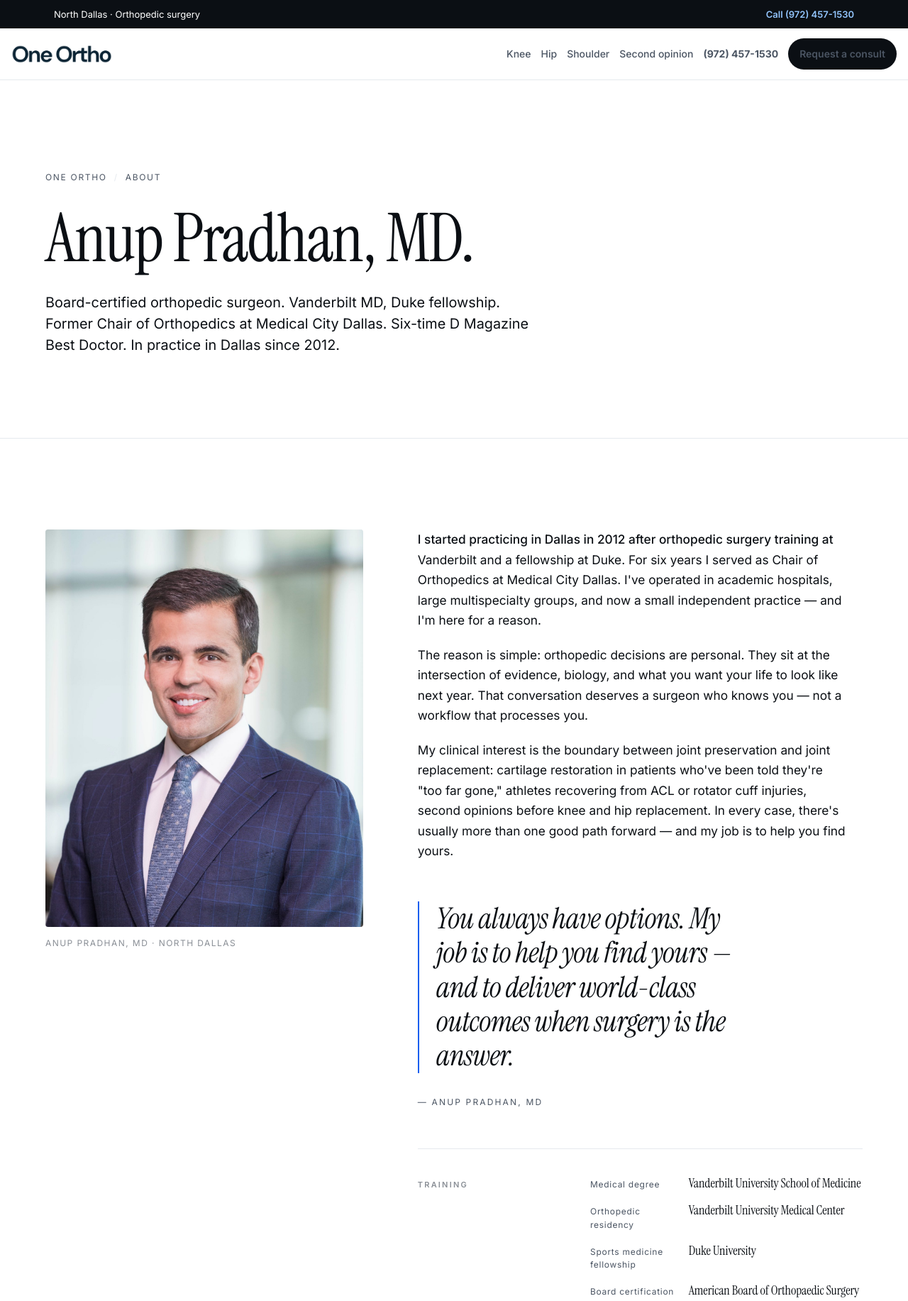
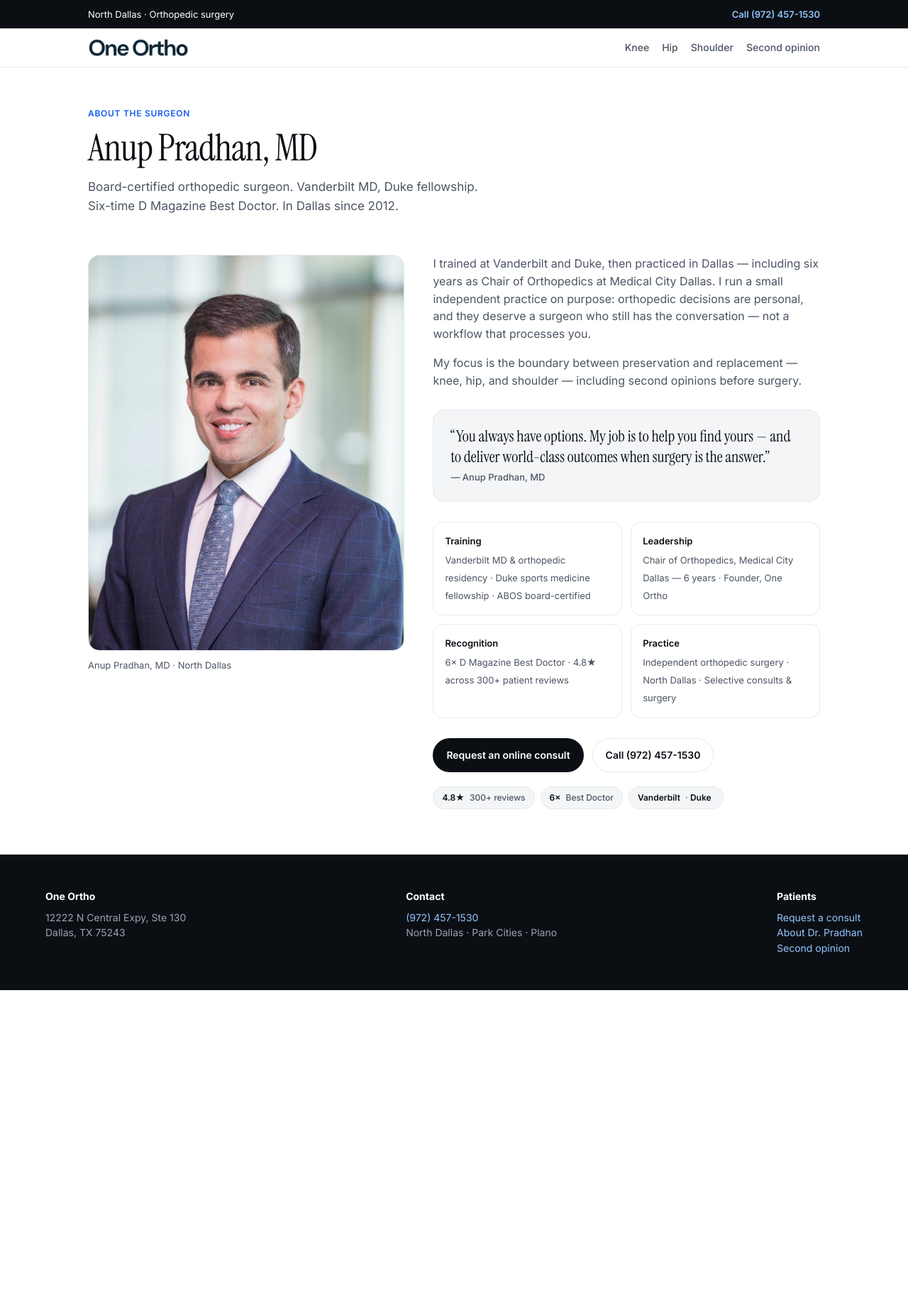
Before and after one commit to anup-pradhan15/oneortho-site, a plain HTML site: page about.html in a window 1280 px wide. Shown: the top 1833 px of the page at 71% size. After the commit the page ends 1395 px from the top, so only its background shows below. Drawn offline with Linux system fonts and the light colour scheme.

Commit message:
Lean restyled About page; restore original knee diagram; footer About links

```diff
--- a/about.html
+++ b/about.html
@@ -3,211 +3,193 @@
 <head>
 <meta charset="utf-8">
 <meta name="viewport" content="width=device-width, initial-scale=1, viewport-fit=cover">
-<title>About Dr. Anup Pradhan | Vanderbilt MD · Duke Fellowship | One Ortho</title>
-<meta name="description" content="Anup Pradhan, MD — board-certified orthopedic surgeon in Dallas. Vanderbilt MD, Duke fellowship. 6× D Magazine Best Doctor. In Dallas practice since 2012.">
+<title>About Dr. Anup Pradhan | One Ortho · Dallas</title>
+<meta name="description" content="Anup Pradhan, MD — board-certified orthopedic surgeon in Dallas. Vanderbilt MD, Duke fellowship. 6× D Magazine Best Doctor. In practice since 2012.">
 <link rel="canonical" href="https://oneortho.com/about">
-<meta property="og:type" content="website">
-<meta property="og:url" content="https://oneortho.com/about">
-<meta property="og:title" content="About Dr. Anup Pradhan | Vanderbilt MD · Duke Fellowship | One Ortho">
-<meta property="og:description" content="Anup Pradhan, MD — board-certified orthopedic surgeon in Dallas. Vanderbilt MD, Duke fellowship. 6× D Magazine Best Doctor. In Dallas practice since 2012.">
+<meta property="og:title" content="About Dr. Anup Pradhan | One Ortho">
+<meta property="og:description" content="Vanderbilt MD, Duke fellowship. 6× D Magazine Best Doctor. Elite results. Clear answers. Honest care.">
 <meta property="og:image" content="https://oneortho.com/assets/og-image.png">
-<meta name="twitter:card" content="summary_large_image">
-<meta name="twitter:image" content="https://oneortho.com/assets/og-image.png">
-<meta name="twitter:title" content="About Dr. Anup Pradhan | Vanderbilt MD · Duke Fellowship | One Ortho">
-<meta name="twitter:description" content="Anup Pradhan, MD — board-certified orthopedic surgeon in Dallas. Vanderbilt MD, Duke fellowship. 6× D Magazine Best Doctor. In Dallas practice since 2012.">
-<meta name="theme-color" content="#0E1B2C">
-<meta http-equiv="content-language" content="en-US">
-<link rel="preload" as="image" href="assets/dr-pradhan-torso.jpg" fetchpriority="high">
-
-<link rel="icon" href="/favicon.ico" sizes="any">
-<link rel="icon" type="image/svg+xml" href="assets/favicon.svg">
-<link rel="icon" type="image/png" sizes="16x16" href="assets/favicon-16x16.png">
-<link rel="icon" type="image/png" sizes="32x32" href="assets/favicon-32x32.png">
-<link rel="apple-touch-icon" sizes="180x180" href="assets/apple-touch-icon.png">
-<link rel="manifest" href="site.webmanifest">
-<link rel="preconnect" href="https://fonts.googleapis.com">
-<link rel="preconnect" href="https://fonts.gstatic.com" crossorigin>
-<link href="https://fonts.googleapis.com/css2?family=Inter:wght@400;500;600&family=Newsreader:opsz,wght@6..72,400;6..72,500&display=swap" rel="stylesheet">
-
-<meta name="viewport" content="width=device-width, initial-scale=1, viewport-fit=cover">
-<meta name="theme-color" content="#0B0F14">
 <link href="https://fonts.googleapis.com/css2?family=Inter:wght@400;500;600;700&family=Instrument+Serif:ital@0;1&display=swap" rel="stylesheet">
 <style>
 :root{
-  --navy:#0B0F14 !important;
-  --navy-soft:#1A2330 !important;
-  --accent:#155EEF !important;
-  --accent-hover:#1249C7 !important;
-  --bg-elev:#F3F5F7 !important;
-  --bg-deep:#E8ECF0 !important;
-  --rule:#E5E9EE !important;
-  --ink:#0B0F14 !important;
-  --ink-soft:#4B5563 !important;
-  --serif:"Instrument Serif",Georgia,serif !important;
-  --sans:Inter,-apple-system,BlinkMacSystemFont,sans-serif !important;
+  --bg:#fff; --bg-mute:#F3F5F7; --ink:#0B0F14; --ink-soft:#4B5563; --ink-mute:#9AA3AE;
+  --line:#E5E9EE; --accent:#155EEF;
+  --serif:"Instrument Serif",Georgia,serif; --sans:Inter,-apple-system,sans-serif;
+  --pad-x:clamp(20px,5vw,72px);
 }
+*{box-sizing:border-box;margin:0;padding:0}
 html{-webkit-text-size-adjust:100%}
-body{overflow-x:hidden;font-family:var(--sans)}
-input,select,textarea,button{font-size:16px !important}
-.oo-topbar{background:#0B0F14;color:#fff;font-size:13px}
-.oo-topbar__inner{max-width:1160px;margin:0 auto;padding:10px max(16px, env(safe-area-inset-left));display:flex;justify-content:space-between;gap:12px;flex-wrap:wrap;align-items:center}
-.oo-topbar a{color:#93C5FD;font-weight:600;text-decoration:none}
-.oo-header{display:flex;align-items:center;justify-content:space-between;gap:12px;padding:14px max(16px, env(safe-area-inset-left));border-bottom:1px solid #E5E9EE;background:#fff;position:sticky;top:0;z-index:50}
-.oo-header img{height:26px;width:auto}
-.oo-header nav{display:flex;gap:14px;align-items:center;font-size:14px;font-weight:500;color:#4B5563;flex-wrap:wrap;justify-content:flex-end}
-.oo-header nav a{color:inherit;text-decoration:none}
-.oo-btn{display:inline-flex;align-items:center;justify-content:center;min-height:44px;padding:11px 16px;border-radius:999px;background:#0B0F14;color:#fff;font-weight:600;font-size:14px;text-decoration:none;border:0}
-.oo-phone{font-weight:700;color:#0B0F14;text-decoration:none;white-space:nowrap}
-.oo-footer{background:#0B0F14;color:#9AA3AE;padding:36px max(16px, env(safe-area-inset-left));font-size:14px;margin-top:48px}
-.oo-footer__inner{max-width:1160px;margin:0 auto;display:grid;grid-template-columns:repeat(3,1fr);gap:24px}
-.oo-footer strong{display:block;color:#fff;margin-bottom:8px}
-.oo-footer a{color:#93C5FD;text-decoration:none}
-.page-hero .display,h1.display{font-family:var(--serif)!important;letter-spacing:-.02em}
-@media(max-width:800px){
-  .oo-header nav .hide{display:none}
-  .oo-footer__inner{grid-template-columns:1fr}
-  .site-header,.mobile-nav{display:none !important} /* hide old chrome if leftover */
+body{font-family:var(--sans);color:var(--ink);background:var(--bg);line-height:1.55;-webkit-font-smoothing:antialiased;overflow-x:hidden}
+a{color:inherit;text-decoration:none}
+img{max-width:100%;height:auto;display:block}
+
+.topbar{background:var(--ink);color:#fff;font-size:13px}
+.topbar-inner{max-width:1160px;margin:0 auto;padding:10px var(--pad-x);display:flex;justify-content:space-between;gap:16px;align-items:center;flex-wrap:wrap}
+.topbar a{color:#93C5FD;font-weight:600}
+
+header{border-bottom:1px solid var(--line);position:sticky;top:0;background:rgba(255,255,255,.92);backdrop-filter:blur(12px);z-index:50}
+.header-inner{max-width:1160px;margin:0 auto;padding:14px var(--pad-x);display:flex;align-items:center;justify-content:space-between;gap:20px}
+header img{height:26px;width:auto}
+nav.primary-nav{display:flex;gap:18px;align-items:center;font-size:14px;color:var(--ink-soft);font-weight:500}
+nav.primary-nav a:hover{color:var(--ink)}
+.nav-toggle{display:none;align-items:center;justify-content:center;width:44px;height:44px;border:1px solid var(--line);border-radius:10px;background:#fff;cursor:pointer}
+.nav-toggle span{display:block;width:18px;height:2px;background:var(--ink);position:relative}
+.nav-toggle span::before,.nav-toggle span::after{content:"";position:absolute;left:0;width:18px;height:2px;background:var(--ink)}
+.nav-toggle span::before{top:-6px}
+.nav-toggle span::after{top:6px}
+.nav-toggle[aria-expanded="true"] span{background:transparent}
+.nav-toggle[aria-expanded="true"] span::before{top:0;transform:rotate(45deg)}
+.nav-toggle[aria-expanded="true"] span::after{top:0;transform:rotate(-45deg)}
+.mobile-panel{display:none}
+.mobile-panel.is-open{display:block;border-top:1px solid var(--line);background:#fff}
+.mobile-panel nav{display:flex;flex-direction:column;padding:8px var(--pad-x) 16px}
+.mobile-panel a{display:block;padding:14px 4px;font-size:16px;font-weight:500;border-bottom:1px solid var(--line);min-height:44px}
+.mobile-panel a:last-child{border-bottom:0}
+.mobile-panel a.tel{color:var(--accent);font-weight:600}
+
+.btn{display:inline-flex;align-items:center;justify-content:center;padding:12px 18px;border-radius:999px;font-size:14px;font-weight:600;border:1px solid transparent;min-height:44px}
+.btn-primary{background:var(--ink);color:#fff}
+.btn-ghost{border-color:var(--line);background:#fff;color:var(--ink)}
+
+.hero{padding:56px var(--pad-x) 24px;max-width:1160px;margin:0 auto}
+.kicker{font-size:12px;letter-spacing:.06em;text-transform:uppercase;color:var(--accent);font-weight:600;margin-bottom:12px}
+h1{font-family:var(--serif);font-weight:400;font-size:clamp(36px,4.8vw,52px);line-height:1.05;letter-spacing:-.02em;margin-bottom:14px}
+.lede{font-size:17px;color:var(--ink-soft);max-width:52ch;margin-bottom:0}
+
+.layout{display:grid;grid-template-columns:.9fr 1.1fr;gap:40px;align-items:start;padding:32px var(--pad-x) 64px;max-width:1160px;margin:0 auto}
+.portrait{border-radius:16px;overflow:hidden;border:1px solid var(--line);background:var(--bg-mute)}
+.portrait img{width:100%;aspect-ratio:4/5;object-fit:cover}
+.caption{font-size:13px;color:var(--ink-soft);margin-top:10px}
+.prose p{color:var(--ink-soft);font-size:16px;margin-bottom:16px;max-width:58ch}
+.prose p:last-of-type{margin-bottom:0}
+.quote{margin:28px 0;padding:22px 24px;background:var(--bg-mute);border-radius:16px;border:1px solid var(--line)}
+.quote p{font-family:var(--serif);font-size:22px;line-height:1.35;color:var(--ink);margin:0 0 10px;max-width:none}
+.quote span{font-size:13px;color:var(--ink-soft);font-weight:500}
+.creds{display:grid;grid-template-columns:1fr 1fr;gap:12px;margin:28px 0}
+.cred{background:#fff;border:1px solid var(--line);border-radius:14px;padding:16px}
+.cred b{display:block;font-size:13px;font-weight:600;margin-bottom:4px}
+.cred span{font-size:13px;color:var(--ink-soft);line-height:1.45}
+.cta-row{display:flex;flex-wrap:wrap;gap:12px;margin-top:28px}
+.trust{display:flex;flex-wrap:wrap;gap:8px;margin-top:20px}
+.pill{padding:6px 12px;border-radius:999px;background:var(--bg-mute);border:1px solid var(--line);font-size:12px;font-weight:500;color:var(--ink-soft)}
+.pill b{color:var(--ink);font-weight:600;margin-right:4px}
+
+footer{background:var(--ink);color:#9AA3AE;padding:48px var(--pad-x);font-size:14px}
+footer .inner{max-width:1160px;margin:0 auto;display:flex;justify-content:space-between;gap:24px;flex-wrap:wrap}
+footer strong{color:#fff;display:block;margin-bottom:8px}
+footer a{color:#93C5FD}
+
+@media(max-width:900px){
+  .nav-toggle{display:inline-flex}
+  nav.primary-nav{display:none}
+  .header-inner{padding:10px 16px}
+  .layout{grid-template-columns:1fr;gap:24px;padding:24px 16px 48px}
+  .hero{padding:40px 16px 16px}
+  .creds{grid-template-columns:1fr}
+  .cta-row{flex-direction:column;align-items:stretch}
+  .cta-row .btn{width:100%;justify-content:center}
+  footer{padding:32px 16px}
+  footer .inner{flex-direction:column;gap:20px}
 }
 </style>
-
-<link rel="stylesheet" href="shared/site.css?v=7">
 <script type="application/ld+json">
-{"@context":"https://schema.org","@type":"Person","@id":"https://oneortho.com/about#person","name":"Anup Pradhan, MD","jobTitle":"Orthopedic Surgeon","worksFor":{"@type":"MedicalBusiness","name":"One Ortho","address":{"@type":"PostalAddress","streetAddress":"12222 N Central Expy, Suite 130","addressLocality":"Dallas","addressRegion":"TX","postalCode":"75243"}},"alumniOf":[{"@type":"CollegeOrUniversity","name":"Vanderbilt University School of Medicine"},{"@type":"CollegeOrUniversity","name":"Duke University"}],"award":"D Magazine Best Doctor (6×)","memberOf":{"@type":"Organization","name":"American Board of Orthopaedic Surgery"}}
+{"@context":"https://schema.org","@type":"Person","@id":"https://oneortho.com/about#person","name":"Anup Pradhan, MD","jobTitle":"Orthopedic Surgeon","url":"https://oneortho.com/about","image":"https://oneortho.com/dr-pradhan-torso.jpg","worksFor":{"@type":"MedicalBusiness","name":"One Ortho","url":"https://oneortho.com/"},"alumniOf":[{"@type":"CollegeOrUniversity","name":"Vanderbilt University School of Medicine"},{"@type":"CollegeOrUniversity","name":"Duke University"}],"award":"D Magazine Best Doctor (6×)","memberOf":{"@type":"Organization","name":"American Board of Orthopaedic Surgery"}}
 </script>
-</head><body>
-<a href="#main" class="skip-link">Skip to content</a>
-
-<div class="oo-topbar"><div class="oo-topbar__inner"><span>North Dallas · Orthopedic surgery</span><a href="tel:+19724571530">Call (972) 457-1530</a></div></div>
-<header class="oo-header">
-  <a href="/"><img src="/assets/logo-wordmark.png" alt="One Ortho"></a>
-  <nav>
-    <a class="hide" href="/knee.html">Knee</a>
-    <a class="hide" href="/hip.html">Hip</a>
-    <a class="hide" href="/shoulder.html">Shoulder</a>
-    <a href="/second-opinion.html">Second opinion</a>
-    <a class="oo-phone" href="tel:+19724571530">(972) 457-1530</a>
-    <a class="oo-btn" href="/#intake">Request a consult</a>
-  </nav>
+</head>
+<body>
+<div class="topbar"><div class="topbar-inner"><span>North Dallas · Orthopedic surgery</span><a href="tel:+19724571530">Call (972) 457-1530</a></div></div>
+<header>
+  <div class="header-inner">
+    <a href="index.html"><img src="logo-wordmark.png" alt="One Ortho"></a>
+    <nav class="primary-nav" aria-label="Primary">
+      <a href="knee.html">Knee</a>
+      <a href="hip.html">Hip</a>
+      <a href="shoulder.html">Shoulder</a>
+      <a href="second-opinion.html">Second opinion</a>
+    </nav>
+    <button type="button" class="nav-toggle" aria-expanded="false" aria-controls="mobile-nav" aria-label="Open menu"><span></span></button>
+  </div>
+  <div class="mobile-panel" id="mobile-nav" hidden>
+    <nav aria-label="Mobile">
+      <a href="knee.html">Knee</a>
+      <a href="hip.html">Hip</a>
+      <a href="shoulder.html">Shoulder</a>
+      <a href="second-opinion.html">Second opinion</a>
+      <a href="about.html">About</a>
+      <a href="index.html#intake">Request a consult</a>
+      <a class="tel" href="tel:+19724571530">Call (972) 457-1530</a>
+    </nav>
+  </div>
 </header>
 
-<main id="main">
-<section class="page-hero container">
-  <div class="crumbs"><a href='/'>One Ortho</a><span>/</span>About</div>
-  <h1 class="display">Anup Pradhan, MD.</h1>
-  <p class="lede">Board-certified orthopedic surgeon. Vanderbilt MD, Duke fellowship. Former Chair of Orthopedics at Medical City Dallas. Six-time D Magazine Best Doctor. In practice in Dallas since 2012.</p>
+<section class="hero">
+  <p class="kicker">About the surgeon</p>
+  <h1>Anup Pradhan, MD</h1>
+  <p class="lede">Board-certified orthopedic surgeon. Vanderbilt MD, Duke fellowship. Six-time D Magazine Best Doctor. In Dallas since 2012.</p>
 </section>
 
-<section class="section">
-  <div class="container">
-    <div class="surgeon reveal">
-      <div class="surgeon__portrait-wrap">
-        <div class="surgeon__portrait">
-          <img src="assets/dr-pradhan-torso.jpg" alt="Anup Pradhan, MD — portrait" loading="eager" fetchpriority="high" decoding="async">
-        </div>
-        <div class="surgeon__caption">Anup Pradhan, MD · North Dallas</div>
-      </div>
-      <div class="surgeon__body">
-        <p>I started practicing in Dallas in 2012 after orthopedic surgery training at Vanderbilt and a fellowship at Duke. For six years I served as Chair of Orthopedics at Medical City Dallas. I've operated in academic hospitals, large multispecialty groups, and now a small independent practice — and I'm here for a reason.</p>
-        <p>The reason is simple: orthopedic decisions are personal. They sit at the intersection of evidence, biology, and what you want your life to look like next year. That conversation deserves a surgeon who knows you — not a workflow that processes you.</p>
-        <p>My clinical interest is the boundary between joint preservation and joint replacement: cartilage restoration in patients who've been told they're "too far gone," athletes recovering from ACL or rotator cuff injuries, second opinions before knee and hip replacement. In every case, there's usually more than one good path forward — and my job is to help you find yours.</p>
+<section class="layout">
+  <aside>
+    <div class="portrait"><img src="dr-pradhan-torso.jpg" alt="Anup Pradhan, MD" width="640" height="800"></div>
+    <p class="caption">Anup Pradhan, MD · North Dallas</p>
+  </aside>
+  <div class="prose">
+    <p>I trained at Vanderbilt and Duke, then practiced in Dallas — including six years as Chair of Orthopedics at Medical City Dallas. I run a small independent practice on purpose: orthopedic decisions are personal, and they deserve a surgeon who still has the conversation — not a workflow that processes you.</p>
+    <p>My focus is the boundary between preservation and replacement — knee, hip, and shoulder — including second opinions before surgery.</p>
 
-        <blockquote class="surgeon__quote">
-          You always have options. My job is to help you find yours — and to deliver world-class outcomes when surgery is the answer.
-        </blockquote>
-        <div class="surgeon__quote-attr">— Anup Pradhan, MD</div>
+    <div class="quote">
+      <p>“You always have options. My job is to help you find yours — and to deliver world-class outcomes when surgery is the answer.”</p>
+      <span>— Anup Pradhan, MD</span>
+    </div>
 
-        <div class="about-cv">
-          <div class="about-cv__section">
-            <h3 class="about-cv__heading">Training</h3>
-            <dl class="about-cv__list">
-              <div><dt>Medical degree</dt><dd>Vanderbilt University School of Medicine</dd></div>
-              <div><dt>Orthopedic residency</dt><dd>Vanderbilt University Medical Center</dd></div>
-              <div><dt>Sports medicine fellowship</dt><dd>Duke University</dd></div>
-              <div><dt>Board certification</dt><dd>American Board of Orthopaedic Surgery</dd></div>
-            </dl>
-          </div>
+    <div class="creds">
+      <div class="cred"><b>Training</b><span>Vanderbilt MD &amp; orthopedic residency · Duke sports medicine fellowship · ABOS board-certified</span></div>
+      <div class="cred"><b>Leadership</b><span>Chair of Orthopedics, Medical City Dallas — 6 years · Founder, One Ortho</span></div>
+      <div class="cred"><b>Recognition</b><span>6× D Magazine Best Doctor · 4.8★ across 300+ patient reviews</span></div>
+      <div class="cred"><b>Practice</b><span>Independent orthopedic surgery · North Dallas · Selective consults &amp; surgery</span></div>
+    </div>
 
-          <div class="about-cv__section">
-            <h3 class="about-cv__heading">Practice &amp; Leadership</h3>
-            <dl class="about-cv__list">
-              <div><dt>In Dallas practice</dt><dd>Since 2012</dd></div>
-              <div><dt>Hospital leadership</dt><dd>Chair of Orthopedics, Medical City Dallas — six years</dd></div>
-              <div><dt>Founder</dt><dd>One Ortho — independent orthopedic surgery</dd></div>
-            </dl>
-          </div>
-
-          <div class="about-cv__section">
-            <h3 class="about-cv__heading">Recognition</h3>
-            <dl class="about-cv__list">
-              <div><dt>D Magazine</dt><dd>Best Doctor — six-time honoree</dd></div>
-              <div><dt>U.S. News patient rating</dt><dd>4.8 / 5 across 239 patient reviews</dd></div>
-              <div><dt>Google reviews</dt><dd>4.8 / 5 across 70+ patient reviews</dd></div>
-              <div><dt>Healthgrades</dt><dd>4.8 / 5 across 68 patient reviews</dd></div>
-            </dl>
-          </div>
-
-          <div class="about-cv__section">
-            <h3 class="about-cv__heading">Patient Roster</h3>
-            <dl class="about-cv__list">
-              <div><dt>Includes</dt><dd>NBA players, professional athletes, and active-duty service members</dd></div>
-            </dl>
-          </div>
-        </div>
-
-        <div class="hero__ctas" style="margin-top:48px;margin-bottom:0;">
-          <button class="btn btn--primary" data-open-intake type="button">Request an Appointment</button>
-          <a class="btn btn--ghost" href="tel:+19724571530">Call (972) 457-1530</a>
-        </div>
-      </div>
+    <div class="cta-row">
+      <a class="btn btn-primary" href="index.html#intake">Request an online consult</a>
+      <a class="btn btn-ghost" href="tel:+19724571530">Call (972) 457-1530</a>
+    </div>
+    <div class="trust">
+      <span class="pill"><b>4.8★</b> 300+ reviews</span>
+      <span class="pill"><b>6×</b> Best Doctor</span>
+      <span class="pill"><b>Vanderbilt</b> · <b>Duke</b></span>
     </div>
   </div>
 </section>
 
-
-<section class="cta-strip">
-  <div class="cta-strip__inner reveal">
-    <h2>Start with the <em>intake</em>.<br>We'll take it from there.</h2>
-    <p>Share a few details and we'll be in touch within one business day to set up your appointment.</p>
-    <div class="cta-strip__btns">
-      <button class="btn btn--primary btn--on-navy" data-open-intake type="button">Request an Appointment</button>
-      <a class="btn btn--ghost btn--on-navy" href="tel:+19724571530">Call (972) 457-1530</a>
+<footer>
+  <div class="inner">
+    <div>
+      <strong>One Ortho</strong>
+      <div>12222 N Central Expy, Ste 130</div>
+      <div>Dallas, TX 75243</div>
+    </div>
+    <div>
+      <strong>Contact</strong>
+      <div><a href="tel:+19724571530">(972) 457-1530</a></div>
+      <div>North Dallas · Park Cities · Plano</div>
+    </div>
+    <div>
+      <strong>Patients</strong>
+      <div><a href="/#intake">Request a consult</a></div>
+      <div><a href="/about">About Dr. Pradhan</a></div>
+      <div><a href="/second-opinion.html">Second opinion</a></div>
     </div>
   </div>
-</section>
-</main>
-
-<footer class="oo-footer"><div class="oo-footer__inner">
-  <div><strong>One Ortho</strong><div>12222 N Central Expy, Ste 130</div><div>Dallas, TX 75243</div></div>
-  <div><strong>Contact</strong><div><a href="tel:+19724571530">(972) 457-1530</a></div><div>North Dallas · Park Cities · Plano</div></div>
-  <div><strong>Patients</strong><div><a href="/#intake">Request a consult</a></div><div><a href="/intake">Full patient intake</a></div><div><a href="/second-opinion.html">Second opinion</a></div></div>
-</div></footer>
-
-
-<div class="intake-modal" id="intake-modal" role="dialog" aria-modal="true" aria-labelledby="intake-title">
-  <div class="intake-modal__panel">
-    <button class="intake-modal__close" data-close-intake aria-label="Close"></button>
-    <div class="eyebrow" style="margin-bottom:10px"><span class="dot"></span>Appointment Request</div>
-    <h3 id="intake-title">A few questions before we meet.</h3>
-    <p>Three quick fields. We'll call you back within one business day to find a time that works.</p>
-    <form action='/?form-submitted=1' class='intake-form' method='POST' name='appointment-request'>
-      <input type="hidden" name="form-name" value="appointment-request">
-      <p hidden><label>Leave blank: <input name="bot-field"></label></p>
-      <div><label for="i-name">Your name</label><input id="i-name" name="name" type="text" required autocomplete="name" placeholder="First and last"></div>
-      <div><label for="i-phone">Phone</label><input id="i-phone" name="phone" type="tel" required autocomplete="tel" placeholder="(214) 555-0143"></div>
-      <div><label for="i-email">Email <span style="opacity:.6;font-weight:400;text-transform:none;letter-spacing:0">(optional)</span></label><input id="i-email" name="email" type="email" autocomplete="email" placeholder="you@example.com"></div>
-      <div><label for="i-issue">What brings you in?</label>
-        <select id="i-issue" name="issue">
-          <option>Knee pain or injury</option><option>Shoulder pain or injury</option>
-          <option>Hip pain or arthritis</option><option>Second opinion on surgery</option>
-          <option>Sports / overuse injury</option><option>Other</option>
-        </select>
-      </div>
-      <button class="btn btn--primary" type="submit" style="margin-top:8px;width:100%">Send request</button>
-    </form>
-    <div class="intake-modal__foot">Or call <a href="tel:+19724571530" style="color:var(--navy);text-decoration:underline">(972) 457-1530</a></div>
-  </div>
-</div>
-
-<script src="shared/site.js?v=6"></script>
+</footer>
+<script>
+(function(){
+  var btn=document.querySelector('.nav-toggle'), panel=document.getElementById('mobile-nav');
+  if(!btn||!panel) return;
+  function setOpen(open){btn.setAttribute('aria-expanded',open?'true':'false');btn.setAttribute('aria-label',open?'Close menu':'Open menu');panel.hidden=!open;panel.classList.toggle('is-open',open)}
+  btn.addEventListener('click',function(){setOpen(btn.getAttribute('aria-expanded')!=='true')});
+  panel.querySelectorAll('a').forEach(function(a){a.addEventListener('click',function(){setOpen(false)})});
+  window.addEventListener('resize',function(){if(window.matchMedia('(min-width:901px)').matches) setOpen(false)});
+})();
+</script>
 </body>
 </html>
```
Also changed, not shown: hip.html (+1 -0 lines), index.html (+3 -2 lines), knee.html (+2 -1 lines), second-opinion.html (+1 -0 lines), shoulder.html (+1 -0 lines), assets/diagram-knee.png.
